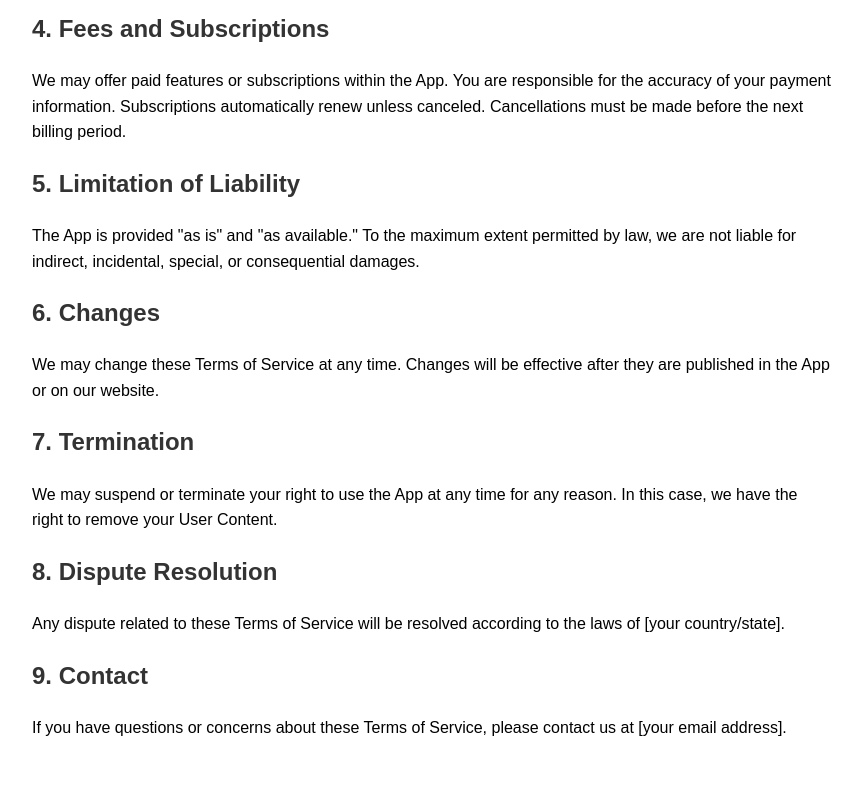
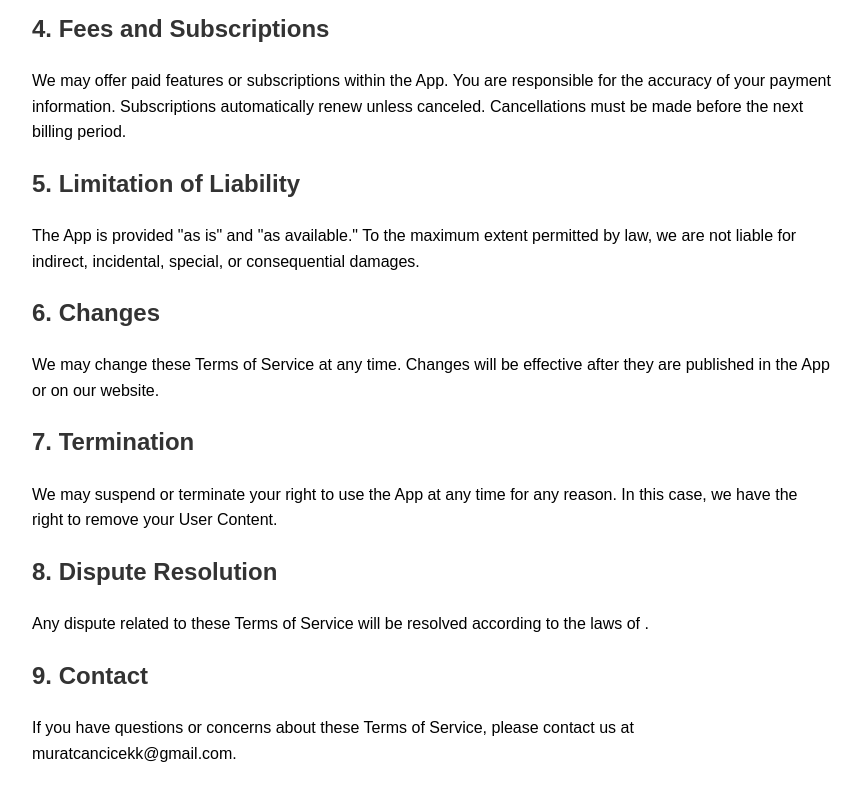
Before and after one commit to muratcancicekk/iCartoon-policies, a plain HTML site: page terms-of-service.html in a window 1280 px wide. Shown: the part 842-1642 px from the top of the page, without its empty margins (208-1070 px from the left). Before the commit the page ends 1619 px from the top, so only its background shows below. Drawn offline with Linux system fonts and the light colour scheme.

Commit message:
Update terms-of-service.html

```diff
--- a/terms-of-service.html
+++ b/terms-of-service.html
@@ -57,9 +57,9 @@
     <p>We may suspend or terminate your right to use the App at any time for any reason. In this case, we have the right to remove your User Content.</p>
 
     <h2>8. Dispute Resolution</h2>
-    <p>Any dispute related to these Terms of Service will be resolved according to the laws of [your country/state].</p>
+    <p>Any dispute related to these Terms of Service will be resolved according to the laws of .</p>
 
     <h2>9. Contact</h2>
-    <p>If you have questions or concerns about these Terms of Service, please contact us at [your email address].</p>
+    <p>If you have questions or concerns about these Terms of Service, please contact us at muratcancicekk@gmail.com.</p>
 </body>
 </html>
```
